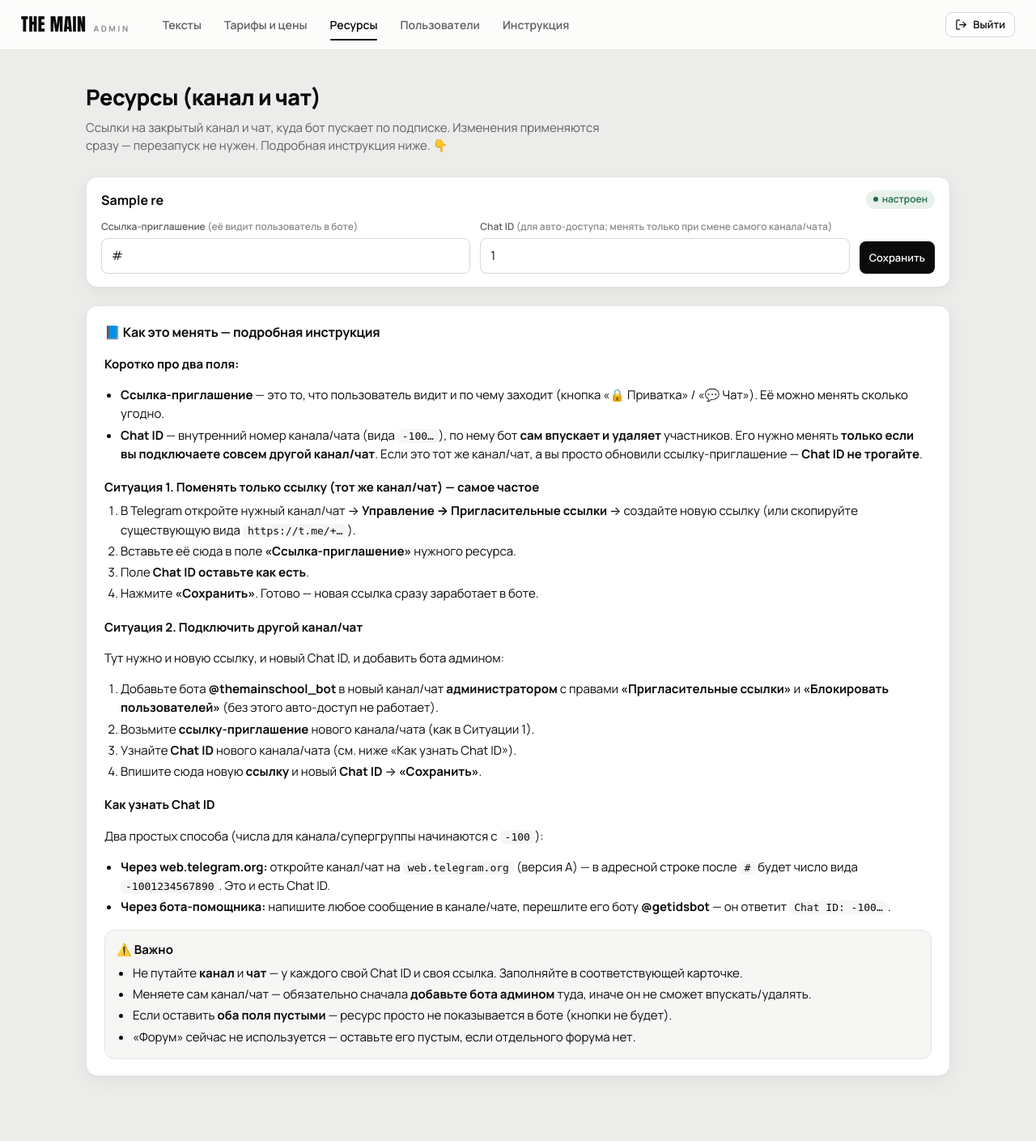
After one commit to RambleTOT/TheMainBot, a FastAPI app: template admin/templates/resources.html in a window 1280 px wide. The commit adds this page. Shown: the whole page at 81% size. Run offline with FastAPI, Linux system fonts and the light colour scheme; the template is opened without the code that fills it: most values are stand-ins (such as "Sample title", 1, 10 or a date in 2020); parts of the project's set-up code (start-up, migrations or seed data) failed here and were passed over.

Commit message:
Админка: раздел «Ресурсы» — правка ссылок канала/чата + инструкция
- ресурсы (url + chat_id) перенесены из .env в БД (content.get_resources),
  при первом запуске сидятся из .env; правки в админке применяются сразу
- новый раздел админки «Ресурсы»: поля ссылка/Chat ID по каждому ресурсу
  + подробная встроенная инструкция (как менять ссылку, как узнать Chat ID)
- subscription_kb стала async (читает ресурсы из БД); все вызовы обновлены
- access.py / on_join_request читают ресурсы из БД

Co-Authored-By: Claude Opus 4.8 <noreply@anthropic.com>

```diff
--- a/admin/app.py
+++ b/admin/app.py
@@ -154,7 +154,7 @@ async def _notify_granted(tg_id: int, sub) -> None:
             thanks = await content.get_text("thanks_text")
             details = await _sub_text(sub)
             await bot.send_message(tg_id, f"{thanks}\n\n{details}",
-                                   reply_markup=kb.subscription_kb(sub, links))
+                                   reply_markup=await kb.subscription_kb(sub, links))
         finally:
             await bot.session.close()
     except Exception:  # noqa: BLE001
@@ -391,6 +391,23 @@ async def tariffs_delete(request: Request, code: str = Form(...)):
     return _rr("/tariffs")
 
 
+# ------------------------- ресурсы (канал/чат) -------------------------
+
+@router.get("/resources", response_class=HTMLResponse)
+async def resources_page(request: Request):
+    if (r := _guard(request)):
+        return r
+    return _page(request, "resources.html", {"resources": await content.get_resource_config()})
+
+
+@router.post("/resources/{key}/save")
+async def resources_save(request: Request, key: str, url: str = Form(""), chat_id: str = Form("")):
+    if (r := _guard(request)):
+        return r
+    await content.set_resource(key, url, chat_id)
+    return _rr("/resources")
+
+
 # ------------------------- пользователи -------------------------
 
 @router.get("/users", response_class=HTMLResponse)
--- a/admin/templates/base.html
+++ b/admin/templates/base.html
@@ -123,6 +123,7 @@
     <nav>
       <a href="{{ base }}/settings" class="{{ 'active' if '/settings' in path else '' }}">Тексты</a>
       <a href="{{ base }}/tariffs" class="{{ 'active' if '/tariffs' in path else '' }}">Тарифы и цены</a>
+      <a href="{{ base }}/resources" class="{{ 'active' if '/resources' in path else '' }}">Ресурсы</a>
       <a href="{{ base }}/users" class="{{ 'active' if '/users' in path else '' }}">Пользователи</a>
       <a href="{{ base }}/help" class="{{ 'active' if '/help' in path else '' }}">Инструкция</a>
     </nav>
--- /dev/null
+++ b/admin/templates/resources.html
@@ -0,0 +1,103 @@
+{% extends "base.html" %}
+{% block content %}
+<h1 class="page-title">Ресурсы (канал и чат)</h1>
+<p class="page-sub">Ссылки на закрытый канал и чат, куда бот пускает по подписке. Изменения применяются
+сразу — перезапуск не нужен. Подробная инструкция ниже. 👇</p>
+
+<div class="reslist">
+  {% for res in resources %}
+  <div class="panel rescard">
+    <div class="reshead">
+      <div class="restitle">{{ res.title }}</div>
+      {% if res.url or res.chat_id %}
+        <span class="badge ok"><span class="dot"></span>настроен</span>
+      {% else %}
+        <span class="badge muted">не настроен</span>
+      {% endif %}
+    </div>
+    <form method="post" action="{{ base }}/resources/{{ res.key }}/save" class="resform">
+      <div class="fld">
+        <label class="f">Ссылка-приглашение <span class="muted">(её видит пользователь в боте)</span></label>
+        <input name="url" value="{{ res.url }}" placeholder="https://t.me/+…">
+      </div>
+      <div class="fld">
+        <label class="f">Chat ID <span class="muted">(для авто-доступа; менять только при смене самого канала/чата)</span></label>
+        <input name="chat_id" value="{{ res.chat_id }}" placeholder="-100…">
+      </div>
+      <button class="btn sm" type="submit">Сохранить</button>
+    </form>
+  </div>
+  {% endfor %}
+</div>
+
+<div class="panel guide">
+  <h2 style="margin-top:0">📘 Как это менять — подробная инструкция</h2>
+
+  <p><b>Коротко про два поля:</b></p>
+  <ul>
+    <li><b>Ссылка-приглашение</b> — это то, что пользователь видит и по чему заходит (кнопка «🔒 Приватка» / «💬 Чат»).
+      Её можно менять сколько угодно.</li>
+    <li><b>Chat ID</b> — внутренний номер канала/чата (вида <code>-100…</code>), по нему бот <b>сам впускает и удаляет</b>
+      участников. Его нужно менять <b>только если вы подключаете совсем другой канал/чат</b>. Если это тот же
+      канал/чат, а вы просто обновили ссылку-приглашение — <b>Chat ID не трогайте</b>.</li>
+  </ul>
+
+  <h3>Ситуация 1. Поменять только ссылку (тот же канал/чат) — самое частое</h3>
+  <ol>
+    <li>В Telegram откройте нужный канал/чат → <b>Управление → Пригласительные ссылки</b> → создайте новую ссылку
+      (или скопируйте существующую вида <code>https://t.me/+…</code>).</li>
+    <li>Вставьте её сюда в поле <b>«Ссылка-приглашение»</b> нужного ресурса.</li>
+    <li>Поле <b>Chat ID оставьте как есть</b>.</li>
+    <li>Нажмите <b>«Сохранить»</b>. Готово — новая ссылка сразу заработает в боте.</li>
+  </ol>
+
+  <h3>Ситуация 2. Подключить другой канал/чат</h3>
+  <p>Тут нужно и новую ссылку, и новый Chat ID, и добавить бота админом:</p>
+  <ol>
+    <li>Добавьте бота <b>@themainschool_bot</b> в новый канал/чат <b>администратором</b> с правами
+      <b>«Пригласительные ссылки»</b> и <b>«Блокировать пользователей»</b> (без этого авто-доступ не работает).</li>
+    <li>Возьмите <b>ссылку-приглашение</b> нового канала/чата (как в Ситуации 1).</li>
+    <li>Узнайте <b>Chat ID</b> нового канала/чата (см. ниже «Как узнать Chat ID»).</li>
+    <li>Впишите сюда новую <b>ссылку</b> и новый <b>Chat ID</b> → <b>«Сохранить»</b>.</li>
+  </ol>
+
+  <h3>Как узнать Chat ID</h3>
+  <p>Два простых способа (числа для канала/супергруппы начинаются с <code>-100</code>):</p>
+  <ul>
+    <li><b>Через web.telegram.org:</b> откройте канал/чат на <code>web.telegram.org</code> (версия A) — в адресной
+      строке после <code>#</code> будет число вида <code>-1001234567890</code>. Это и есть Chat ID.</li>
+    <li><b>Через бота-помощника:</b> напишите любое сообщение в канале/чате, перешлите его боту
+      <b>@getidsbot</b> — он ответит <code>Chat ID: -100…</code>.</li>
+  </ul>
+
+  <div class="warn">
+    <b>⚠️ Важно</b>
+    <ul>
+      <li>Не путайте <b>канал</b> и <b>чат</b> — у каждого свой Chat ID и своя ссылка. Заполняйте в соответствующей карточке.</li>
+      <li>Меняете сам канал/чат — обязательно сначала <b>добавьте бота админом</b> туда, иначе он не сможет впускать/удалять.</li>
+      <li>Если оставить <b>оба поля пустыми</b> — ресурс просто не показывается в боте (кнопки не будет).</li>
+      <li>«Форум» сейчас не используется — оставьте его пустым, если отдельного форума нет.</li>
+    </ul>
+  </div>
+</div>
+
+<style>
+  .reslist{display:flex;flex-direction:column;gap:12px;margin-bottom:22px}
+  .rescard{padding:16px 18px}
+  .reshead{display:flex;align-items:center;justify-content:space-between;gap:12px;margin-bottom:12px}
+  .restitle{font-weight:700;font-size:16px}
+  .resform{display:grid;grid-template-columns:1fr 1fr auto;gap:12px;align-items:end}
+  .resform .fld .f{margin-bottom:5px;font-size:12px;color:var(--ink-2)}
+  .resform .btn{height:40px}
+  .guide{padding:20px 22px;line-height:1.55}
+  .guide h3{margin:18px 0 6px;font-size:15px}
+  .guide ul,.guide ol{margin:6px 0 6px;padding-left:20px}
+  .guide li{margin:3px 0}
+  .guide code{background:var(--surface-2);padding:1px 6px;border-radius:6px;font-size:13px}
+  .warn{margin-top:16px;padding:12px 14px;border:1px solid var(--line);border-radius:12px;background:var(--surface-2)}
+  .warn ul{margin:6px 0 0}
+  @media (max-width:760px){
+    .resform{grid-template-columns:1fr}
+  }
+</style>
+{% endblock %}
--- a/payweb/app.py
+++ b/payweb/app.py
@@ -205,7 +205,7 @@ async def _notify(uid: int, result: dict) -> None:
             links = await grant_access(bot, uid)
             thanks = await content.get_text("thanks_text")
             details = await _sub_text(sub, tariff)
-            await bot.send_message(uid, f"{thanks}\n\n{details}", reply_markup=kb.subscription_kb(sub, links))
+            await bot.send_message(uid, f"{thanks}\n\n{details}", reply_markup=await kb.subscription_kb(sub, links))
     except Exception:  # noqa: BLE001
         log.exception("Не удалось уведомить пользователя %s об оплате", uid)
 
```
Also changed, not shown: bot/access.py (+4 -7 lines), bot/content.py (+68 -0 lines), bot/handlers.py (+6 -6 lines), bot/keyboards.py (+7 -6 lines).
